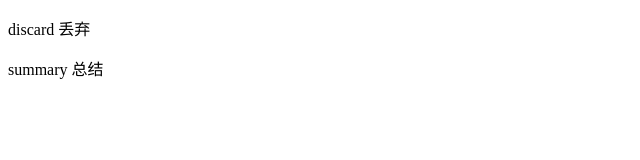
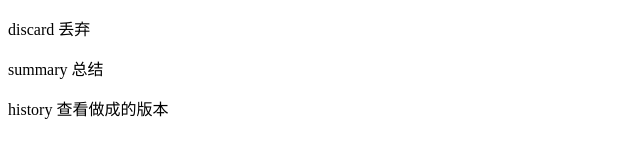
Before and after one commit to userGitHubMa/desktop-github-newfile, a plain HTML site: page index.html in a window 1280 px wide. Shown: the whole page, without its empty margins (0-640 px from the left). Drawn offline with Linux system fonts and the light colour scheme.

Commit message:
添加history说明

```diff
--- a/index.html
+++ b/index.html
@@ -8,6 +8,6 @@
 
 <p>discard  丢弃</p>
 <p>summary  总结</p>
-
+<p>history  查看做成的版本</p>
 </body>
 </html>
```
Also changed, not shown: 1 other file.
